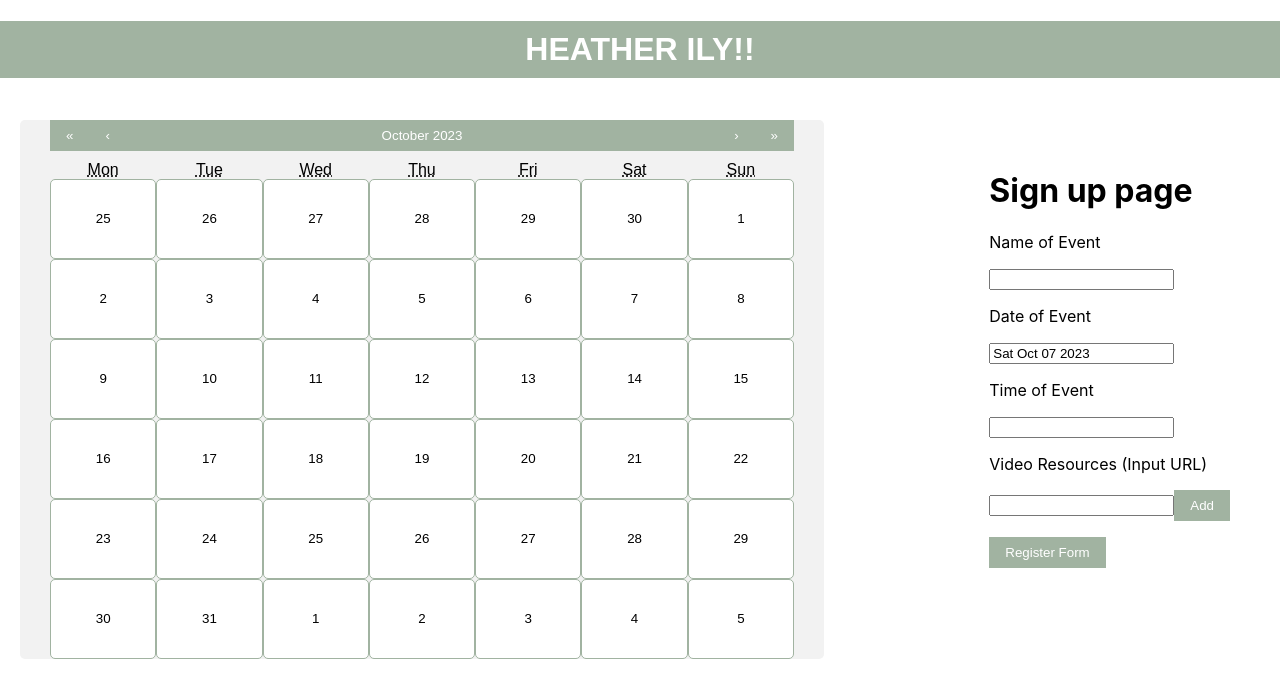
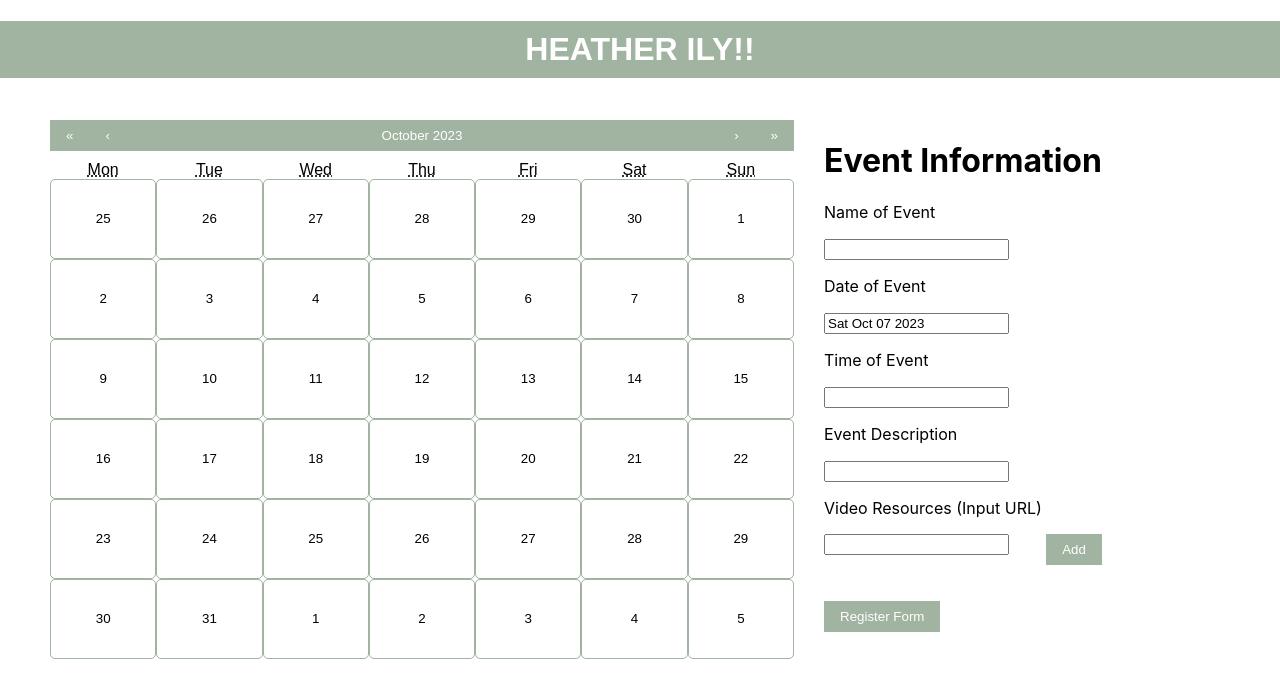
Before and after one commit to yshubber03/JP-Morgan-ReBuilding-Aurora, a React (Create React App) app in the folder frontendaurora/: page / in a window 1280 px wide. Shown: the top 698 px of the page. Built offline with nearby package versions, Linux system fonts and the light colour scheme.

Commit message:
cleaned up user input fields, empty url field after user inputs

```diff
--- a/frontendaurora/src/Admin.js
+++ b/frontendaurora/src/Admin.js
@@ -33,8 +33,8 @@ function Admin(props) {
         setCurrList(newTagList);
     }
     return (
-        <div style = {{padding: 30}}>
-            <h1>Sign up page</h1>
+        <div>
+            <h1>Event Information</h1>
             <form onSubmit={submitForm}>
                 <p>Name of Event</p>
                 <input name="name"/>
@@ -42,6 +42,8 @@ function Admin(props) {
                 <input value={props.eventDate.toDateString()} name="date"/>
                 <p>Time of Event</p>
                 <input name="time"/>
+                <p>Event Description</p>
+                <input name="description"/>
                 <br/>
                 <FormList lists={currList} clear={currCount+1} updateTags={updateTagList} />
                 <button type="submit">Register Form</button>
--- a/frontendaurora/src/FormList.js
+++ b/frontendaurora/src/FormList.js
@@ -1,30 +1,34 @@
-import {useState} from 'react';
-function FormList(props) { // multiple inputs shown after each other
-    const [tags, setTags] = useState(props.lists); //could replicate links for resources
+import { useState } from 'react';
+
+function FormList(props) {
+  const [tags, setTags] = useState(props.lists);
   const [currTag, setCurrTag] = useState('');
+
   const updateTags = (event) => {
     const newestTag = currTag;
-        // const newTagList = tags.concat(newestTag);
-        // setTags(newTagList);
-        // props.updateTags(newTagList);
-        // event.preventDefault();
     const newTags = props.lists.concat(newestTag);
     setTags(newTags);
     props.updateTags(newTags);
+
+    // Clear the input field
+    setCurrTag('');
+
     event.preventDefault();
+  }
 
-    }
   return (
     <form>
       <p>Video Resources (Input URL)</p>
-            <input name="links" onChange={(e)=>setCurrTag(e.target.value)}/>
+      <div className="row-format">
+        <input name="links" onChange={(e) => setCurrTag(e.target.value)} value={currTag} />
         <button type="submit" onClick={updateTags}>Add</button>
-            <br/>
+      </div>
+      <br />
       <ul>
-                {tags.map((element)=> <li>{element}</li>)}
+        {tags.map((element) => <li>{element}</li>)}
       </ul>
     </form>
-
   );
 }
-export default FormList
+
+export default FormList;
--- a/frontendaurora/src/Landing/CalendarComponent.css
+++ b/frontendaurora/src/Landing/CalendarComponent.css
@@ -1,9 +1,15 @@
 /* Create 2-column layout */
 .two-column-container {
   display: flex;
+  align-items: flex-start;
+  padding: 20px;
+}
+
+/* Align in one row */
+.row-format {
+  display: flex;
   justify-content: space-between;
   align-items: flex-start;
-  padding: 20px;
 }
 
 /* Style the header */
@@ -17,7 +23,7 @@
 
   /* Style the calendar container */
   .calendar-container {
-    background-color: #f2f2f2;
+    /*background-color: #f2f2f2;*/
     width: 60%;
     padding-left: 30px;
     padding-right: 30px;
--- a/frontendaurora/src/Landing/calender.js
+++ b/frontendaurora/src/Landing/calender.js
@@ -31,7 +31,7 @@ function CalendarComponent() {
     const applicableEvents = [];
     const eventsForDate = adminData.map((event) => {
         const eventDate = new Date(event.date);
-        if (eventDate.getDate() == dateToRender.getDate()) {
+        if (eventDate.getDate() === dateToRender.getDate()) {
             applicableEvents.push(event);
         }
 
```
Lines whose indentation alone changed are shown as unchanged.
